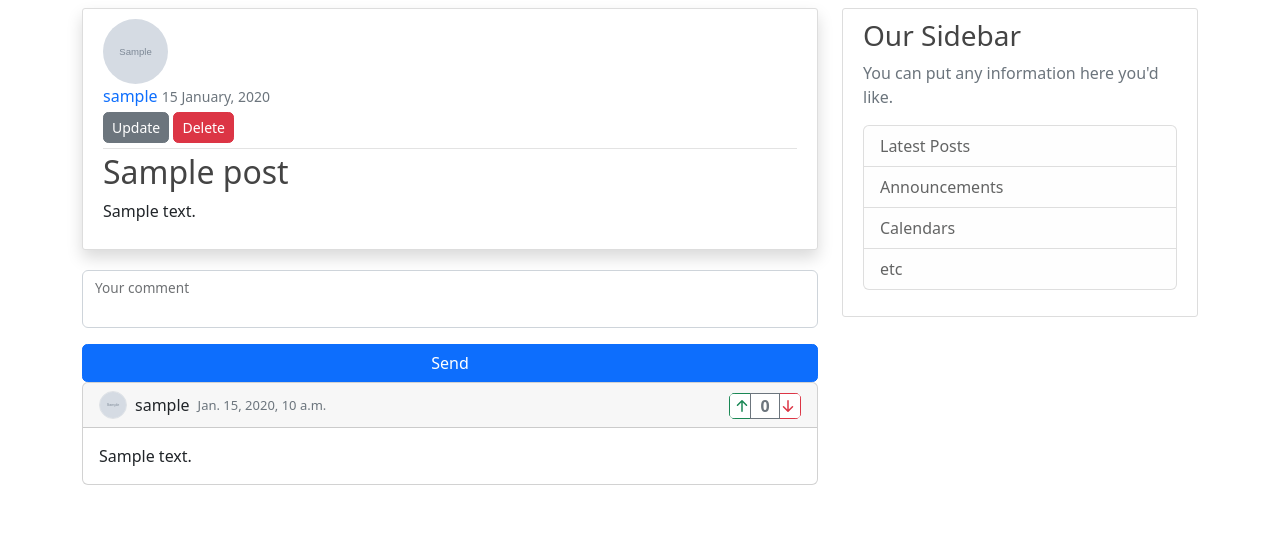
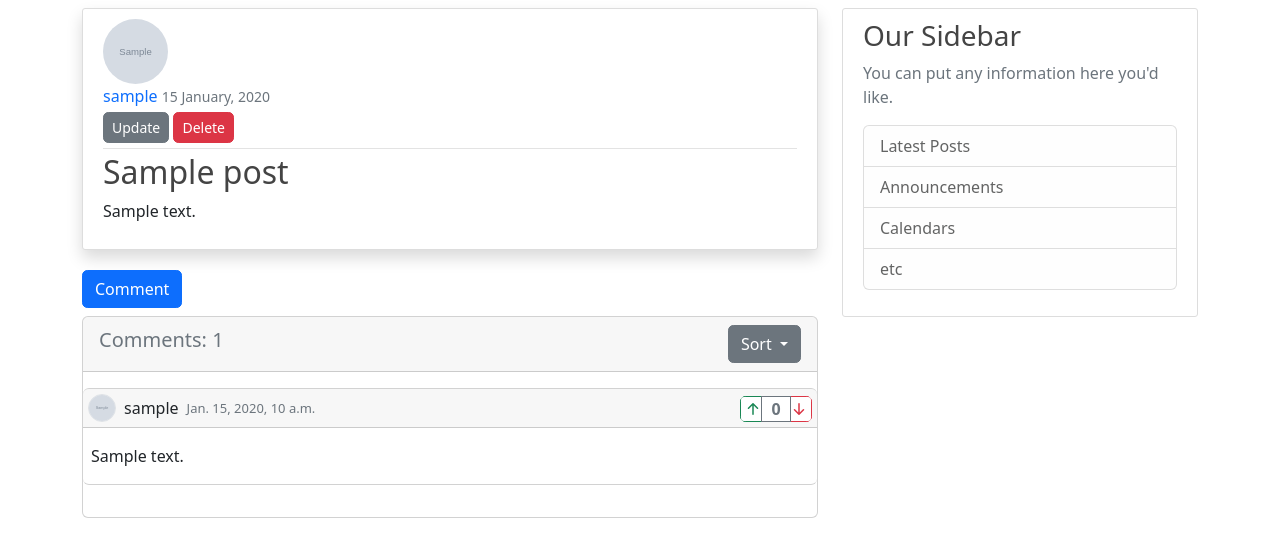
Before and after one commit to fluxink/django_blog, a Django app: page /post/1/ in a window 1280 px wide. Shown: the part 56-613 px from the top of the page. Run offline with Django 4.2, Linux system fonts and the light colour scheme; a user stored in the database is signed in; tables that the repository leaves empty hold one stand-in row (values such as "Sample post"); grey boxes marked "Sample" are stand-in pictures; some libraries are stand-ins or nearby versions.

Commit message:
ordering for comments, and styling

```diff
--- a/django_blog_tutorial/blog/apps.py
+++ b/django_blog_tutorial/blog/apps.py
@@ -4,3 +4,6 @@ from django.apps import AppConfig
 class BlogConfig(AppConfig):
     default_auto_field = 'django.db.models.BigAutoField'
     name = 'blog'
+
+    def ready(self):
+        import blog.signals
--- a/django_blog_tutorial/blog/models.py
+++ b/django_blog_tutorial/blog/models.py
@@ -55,7 +55,7 @@ class PostComment(models.Model):
     user = models.ForeignKey(User, on_delete=models.CASCADE)
     content = models.CharField(max_length=250)
     date = models.DateTimeField(auto_now_add=True)
-    # score = models.IntegerField(default=0)
+    score = models.IntegerField(default=0)
 
     def __str__(self):
         return f'{self.user} comment "{self.post}"'
@@ -74,6 +74,14 @@ class PostCommentRating(models.Model):
     def __str__(self):
         return f'{self.user} {self.action} comment-id: {self.comment.id}'
 
+    # def save(self, force_insert=None, force_update=None, using=None, update_fields=None):
+    #     super().save(using, force_insert, force_update, update_fields)
+    #     # PostComment.objects.filter(postcommentrating__comment=self.comment).update(score=self.get_rating())
+    #     self.comment.score=self.get_rating()
+    #     # comment_obj.update(score=self.get_rating())
+    #     return None
+
+
     class Meta:
         constraints = [
             models.UniqueConstraint(fields=['user', 'comment'], name='unique_user_comment_combination')
--- a/django_blog_tutorial/blog/static/blog/main.css
+++ b/django_blog_tutorial/blog/static/blog/main.css
@@ -134,11 +134,13 @@ a.article-title:hover {
 }
 
 .comment {
-  background: #ffffff;
-  padding: 5px 16px;
-  border: 1px solid #dddddd;
-  border-radius: 3px;
-  margin-bottom: 10px;
+  --bs-card-spacer-x: 0.5rem !important;
+  border-left: 0px !important;
+  border-right: 0px !important;
+}
+
+.comment-header {
+  padding: 5px !important;
 }
 
 .comment-vote {
@@ -148,6 +150,15 @@ a.article-title:hover {
   --bs-btn-bg: rgb(167, 167, 167) !important;
   --bs-btn-border-color: rgb(167, 167, 167) !important;
   min-width: 26px !important;
+}
+
+.comment-section {
+  padding-left: 0px !important;
+  padding-right: 0px !important;
+}
+
+.comment-input {
+  height: 5rem !important;
 }
 
 .time-small {
@@ -205,7 +216,7 @@ a.article-title:hover {
 }
 
 .score {
-  z-index: 1000;
+  z-index: 5;
   /* height: 20px; */
   --bs-btn-disabled-bg: #fff !important;
   min-width: 30px;
--- a/django_blog_tutorial/blog/templates/blog/field_comment.html
+++ b/django_blog_tutorial/blog/templates/blog/field_comment.html
@@ -7,9 +7,9 @@
     <div id="div_{{ field.auto_id }}" class="form-floating">
                 {% if field_class %}<div class="{{ field_class }}">{% endif %}
                     {% if field.errors %}
-                        {% crispy_field field 'class' 'form-control is-invalid' %}
+                        {% crispy_field field 'class' 'form-control comment-input is-invalid' %}
                     {% else %}
-                        {% crispy_field field 'class' 'form-control' %}
+                        {% crispy_field field 'class' 'form-control comment-input' %}
                     {% endif %}
                     {% if not field|is_file %}
                         {% include 'bootstrap5/layout/help_text_and_errors.html' %}
--- a/django_blog_tutorial/blog/templates/blog/form_template_comment.html
+++ b/django_blog_tutorial/blog/templates/blog/form_template_comment.html
@@ -1,7 +1,7 @@
 {% load crispy_forms_utils %}
 
 {% specialspaceless %}
-{% if form_tag %}<form {{ flat_attrs }} method="{{ form_method|upper }}" class="d-grid gap-3" >{% endif %}
+{% if form_tag %}<form {{ flat_attrs }} method="{{ form_method|upper }}" class="d-grid gap-2 mt-2" >{% endif %}
     {% if form_method|lower == 'post' and not disable_csrf %}
         {% csrf_token %}
     {% endif %}
--- a/django_blog_tutorial/blog/templates/blog/home.html
+++ b/django_blog_tutorial/blog/templates/blog/home.html
@@ -1,5 +1,5 @@
 {% extends "blog/base.html" %}
-
+{% load string_to_int_list %}
 {% block content %}
     {% for post in posts %}
         <article class="media card mb-4 shadow">
@@ -10,7 +10,7 @@
                         <a class="text-decoration-none text-center" href="{% url 'user-profile' post.author.username %}">{{ post.author }}</a>
                     </div>
                     <div class="align-self-center">
-                        <input type="checkbox" class="btn-check fav" id="btn-fav-{{ post.id }}" post_id="{{ post.id }}" autocomplete="off" {% if post_user_fav_list and post.id in post_user_fav_list %}checked{% endif %}>
+                        <input type="checkbox" class="btn-check fav" id="btn-fav-{{ post.id }}" post_id="{{ post.id }}" autocomplete="off" {% if request.COOKIES.user_fav_list and post.id in request.COOKIES.user_fav_list|string_to_int_list %}checked{% endif %}>
                         <label class="btn btn-warning fav me-2" for="btn-fav-{{ post.id }}">
                             <svg xmlns="http://www.w3.org/2000/svg" width="16" height="16" fill="currentColor" class="bi bi-star-fill" viewBox="0 0 16 16">
                                 <path d="M3.612 15.443c-.386.198-.824-.149-.746-.592l.83-4.73L.173 6.765c-.329-.314-.158-.888.283-.95l4.898-.696L7.538.792c.197-.39.73-.39.927 0l2.184 4.327 4.898.696c.441.062.612.636.282.95l-3.522 3.356.83 4.73c.078.443-.36.79-.746.592L8 13.187l-4.389 2.256z"/>
--- a/django_blog_tutorial/blog/templates/blog/post_detail.html
+++ b/django_blog_tutorial/blog/templates/blog/post_detail.html
@@ -19,15 +19,35 @@
     </div>
 </article>
 {% if form %}
-    <div>
+    <a class="btn btn-primary" data-bs-toggle="collapse" href="#collapseWriteComment" role="button" aria-expanded="false" aria-controls="collapseWriteComment">
+        Comment
+    </a>
+    <div class="collapse" id="collapseWriteComment">
         {% crispy form %}
     </div>
 {% endif %}
 {% if post_comments %}
-    <div class="comment-section">
+    <div class="card mt-2">
+        <div class="card-header d-flex align-items-center">
+            <div class="text-muted h5 me-auto">
+                Comments: {{ comments_count }}
+            </div>
+            <div class="dropdown">
+                <button class="btn btn-secondary dropdown-toggle" type="button" id="dropdownMenuButton1" data-bs-toggle="dropdown" aria-expanded="false">
+                  Sort
+                </button>
+                <ul class="dropdown-menu" aria-labelledby="dropdownMenuButton1">
+                  <li><a class="dropdown-item" href="?order=-date">New first</a></li>
+                  <li><a class="dropdown-item" href="?order=date">Old first</a></li>
+                  <li><a class="dropdown-item" href="?order=score">Score asc</a></li>
+                  <li><a class="dropdown-item" href="?order=-score">Score desc</a></li>
+                </ul>
+              </div>
+        </div>
+        <div class="card-body comment-section">
                 {% for comment in post_comments %}
-        <div class="card mb-3">
-            <div class="card-header d-flex align-items-center">
+                <div class="card comment mb-3">
+                    <div class="card-header comment-header d-flex align-items-center">
                         <img class="rounded-circle border comment-img me-2" src="{{ comment.user.profile.image.url }}" alt="">
                         <label class="me-2">{{ comment.user }}</label>
                         <span class="me-auto text-muted time-small">{{ comment.date }}</span>
@@ -74,6 +94,9 @@
                 </div>
                 {% endfor %}
         </div>
+    </div>
+
+
     {% if comments_count > 7 %}
     <nav aria-label="Page navigation example">
         <ul class="pagination">
--- a/django_blog_tutorial/blog/views.py
+++ b/django_blog_tutorial/blog/views.py
@@ -162,8 +162,10 @@ class PostDetailView(DetailView):
                 'comment_user_vote_list': comment_list
             })
 
+        ordering = self.request.GET.get('order', '-date')
+
         try:
-            comments = PostComment.objects.filter(post=self.get_object()).order_by('-date')
+            comments = PostComment.objects.filter(post=self.get_object()).order_by(ordering)
             comments_count = comments.count()
             paginator = Paginator(comments, 7)
             page_number = self.request.GET.get('page')
```
Also changed, not shown: django_blog_tutorial/blog/signals.py (added, +11 -0 lines). Lines whose indentation alone changed are shown as unchanged.
